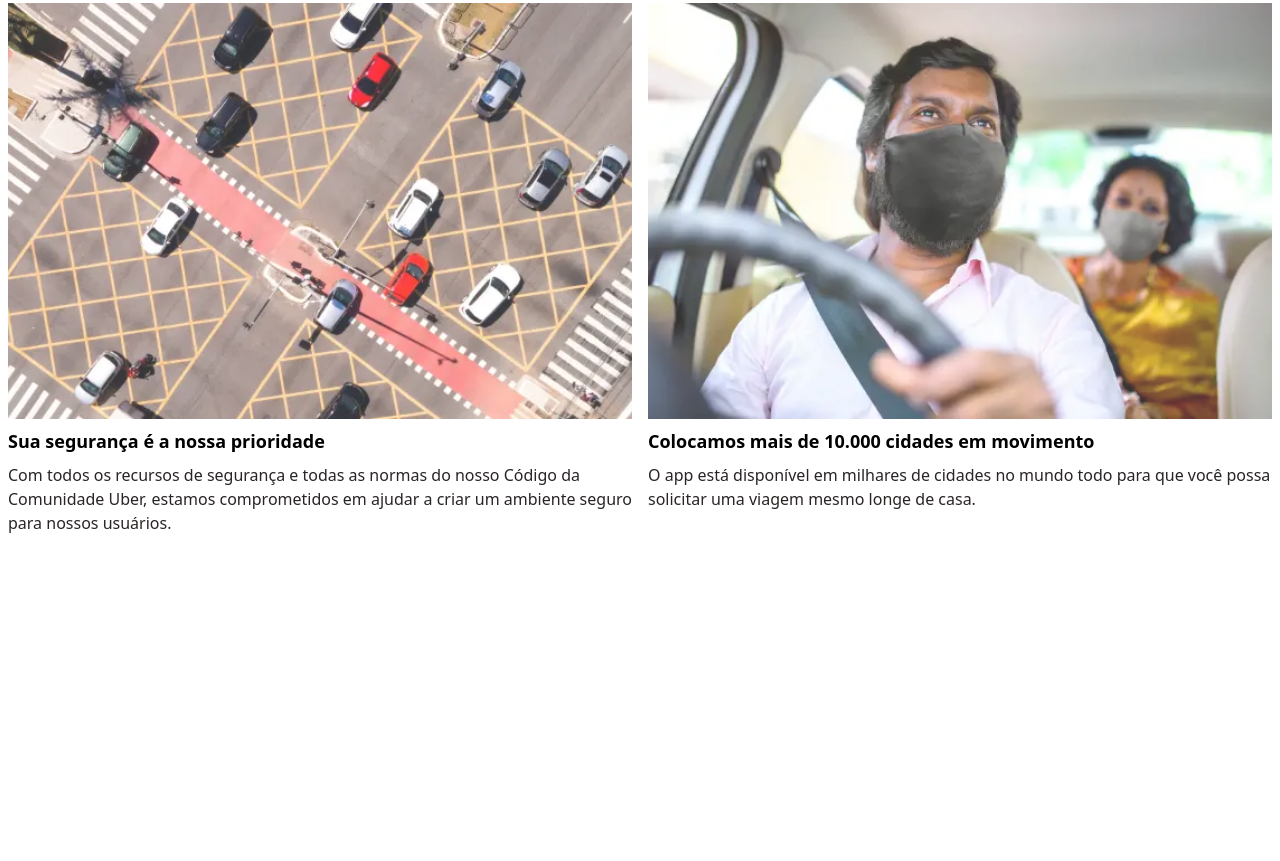
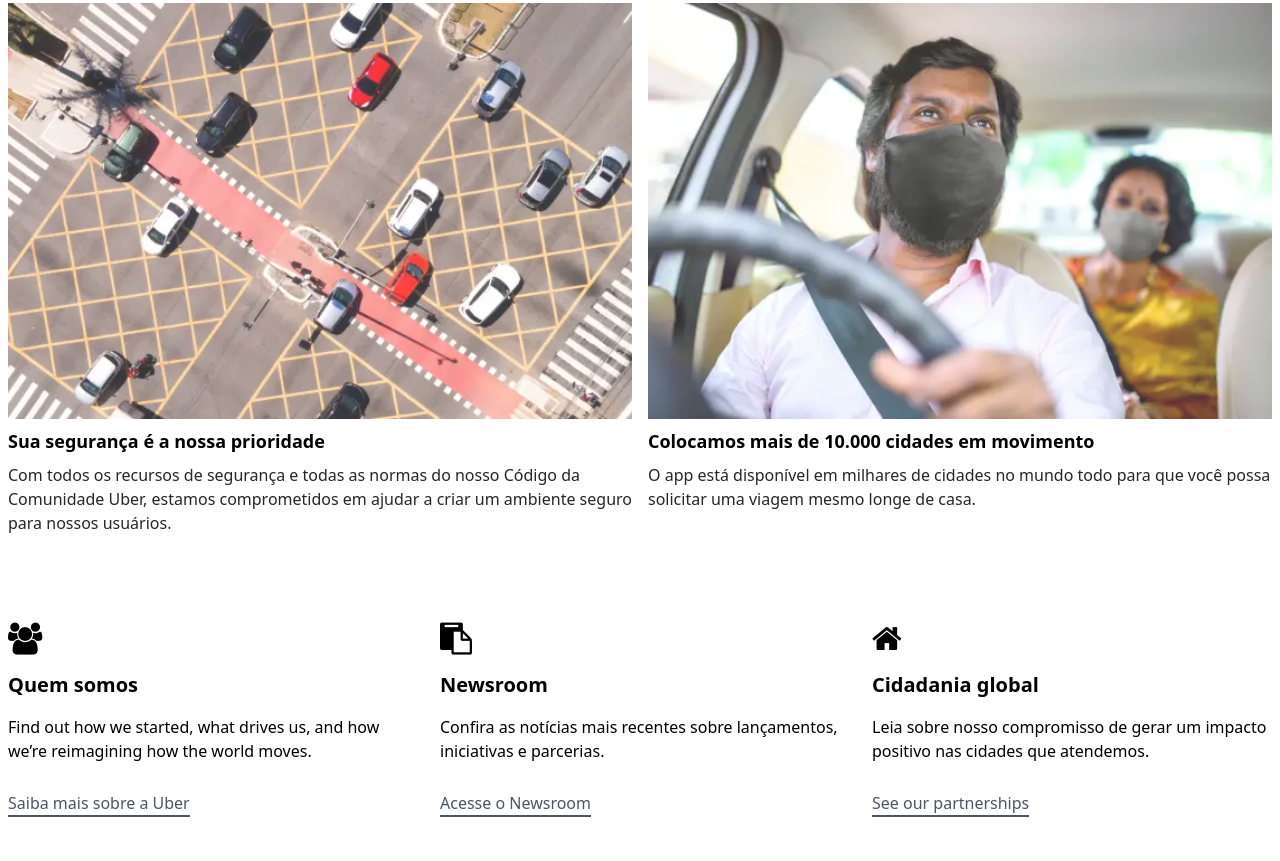
Before and after one commit to Taleskodama/Dev_uber_Tailwind, a website: page src/index.html in a window 1280 px wide. Shown: the part 1057-1918 px from the top of the page. Before the commit the page ends 1636 px from the top, so only its background shows below. Drawn offline with Linux system fonts and the light colour scheme.

Commit message:
Criação da seção Sobre

```diff
--- a/src/index.html
+++ b/src/index.html
@@ -141,6 +141,41 @@
   </section>
   <!-- FIM POSTS BLOG -->
 
+  <!-- SOBRE -->
+  <section class="w-full px-2 py-8 sm:py-11">
+    <div class="w-full max-w-7xl mx-auto grid grid-cols-1 sm:grid-cols-3  gap-8">
+
+      <article class="flex flex-col gap-4">
+        <i class="fa fa-users" style="font-size: 32px"></i>
+        <h2 class="font-bold text-xl">Quem somos</h2>
+        <p>Find out how we started, what drives us, and how we’re reimagining how the world moves.</p>
+        <a href="#" class="text-gray-600 mt-3 border-b-2 self-start hover:border-gray-400 hover:text-black duration-200">
+          Saiba mais sobre a Uber
+        </a>
+      </article>
+
+      <article class="flex flex-col gap-4">
+        <i class="fa fa-clipboard" style="font-size: 32px"></i>
+        <h2 class="font-bold text-xl">Newsroom</h2>
+        <p>Confira as notícias mais recentes sobre lançamentos, iniciativas e parcerias.</p>
+        <a href="#" class="text-gray-600 mt-3 border-b-2 self-start hover:border-gray-400 hover:text-black duration-200">
+          Acesse o Newsroom
+        </a>
+      </article>
+
+      <article class="flex flex-col gap-4">
+        <i class="fa fa-home" style="font-size: 32px"></i>
+        <h2 class="font-bold text-xl">Cidadania global</h2>
+        <p>Leia sobre nosso compromisso de gerar um impacto positivo nas cidades que atendemos.</p>
+        <a href="#" class="text-gray-600 mt-3 border-b-2 self-start hover:border-gray-400 hover:text-black duration-200">
+          See our partnerships
+        </a>
+      </article>
+
+    </div>
+  </section>
+  <!-- FIM  SOBRE -->
+
 
 </body>
 </html>
```
Also changed, not shown: styles/output.css.
